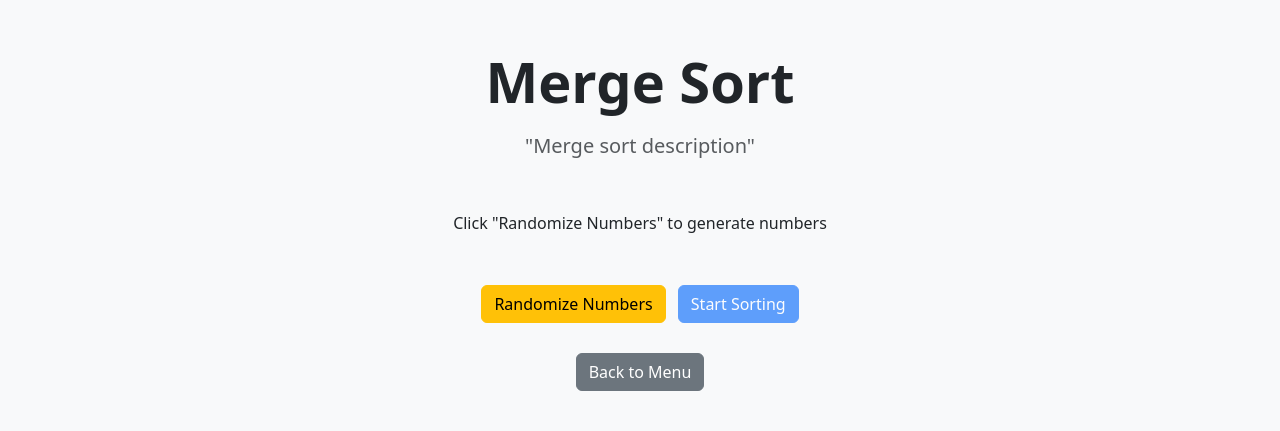
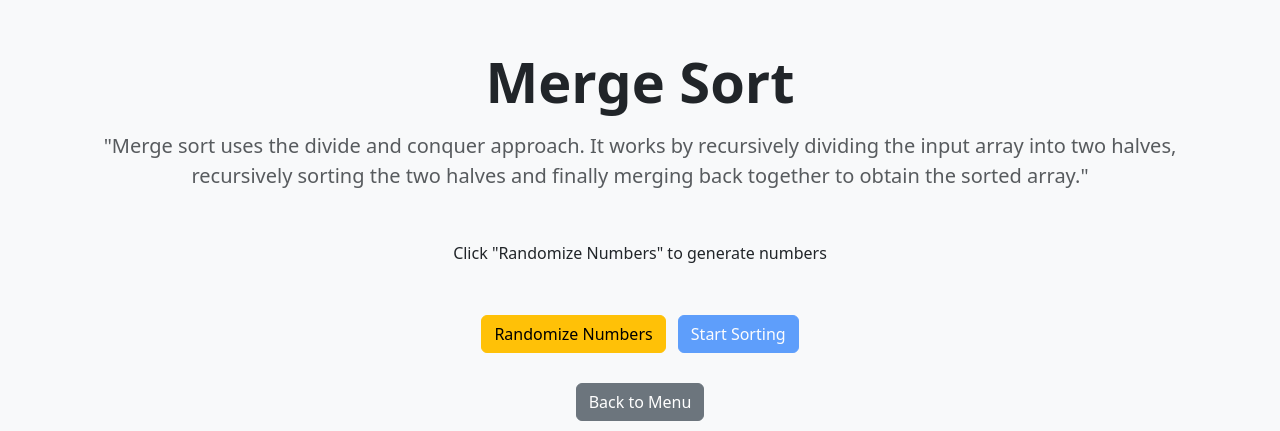
Before and after one commit to se04-aizu-2025/se04project-st6-team-indo, a Django app: page /merge/ in a window 1280 px wide. Shown: the top 431 px of the page. Run offline with Django 5.2, Linux system fonts and the light colour scheme.

Commit message:
Update merge_page.html

```diff
--- a/sorting_project/visualizer/templates/merge_page.html
+++ b/sorting_project/visualizer/templates/merge_page.html
@@ -11,14 +11,14 @@
             height: 50px;
             line-height: 50px;
             margin: 5px;
-            background-color: #0d6efd; /* blue for boxes */
+            background-color: #0d6efd;
             color: white;
             font-weight: bold;
             border-radius: 5px;
         }
 
         .sorted-container {
-            background-color: #d4edda; /* light green behind sorted array */
+            background-color: #d4edda;
             padding: 15px;
             border-radius: 8px;
             display: inline-block;
@@ -37,7 +37,9 @@
 <div class="container text-center mt-5">
     <h1 class="display-4 fw-bold">Merge Sort</h1>
     <p class="lead text-muted mt-3">
-        "Merge sort description"
+        "Merge sort uses the divide and conquer approach. It works by recursively dividing the
+        input array into two halves, recursively sorting the two halves and finally merging back
+        together to obtain the sorted array."
     </p>
 
     <form method="POST" action="{% url 'merge_run' %}">
```
